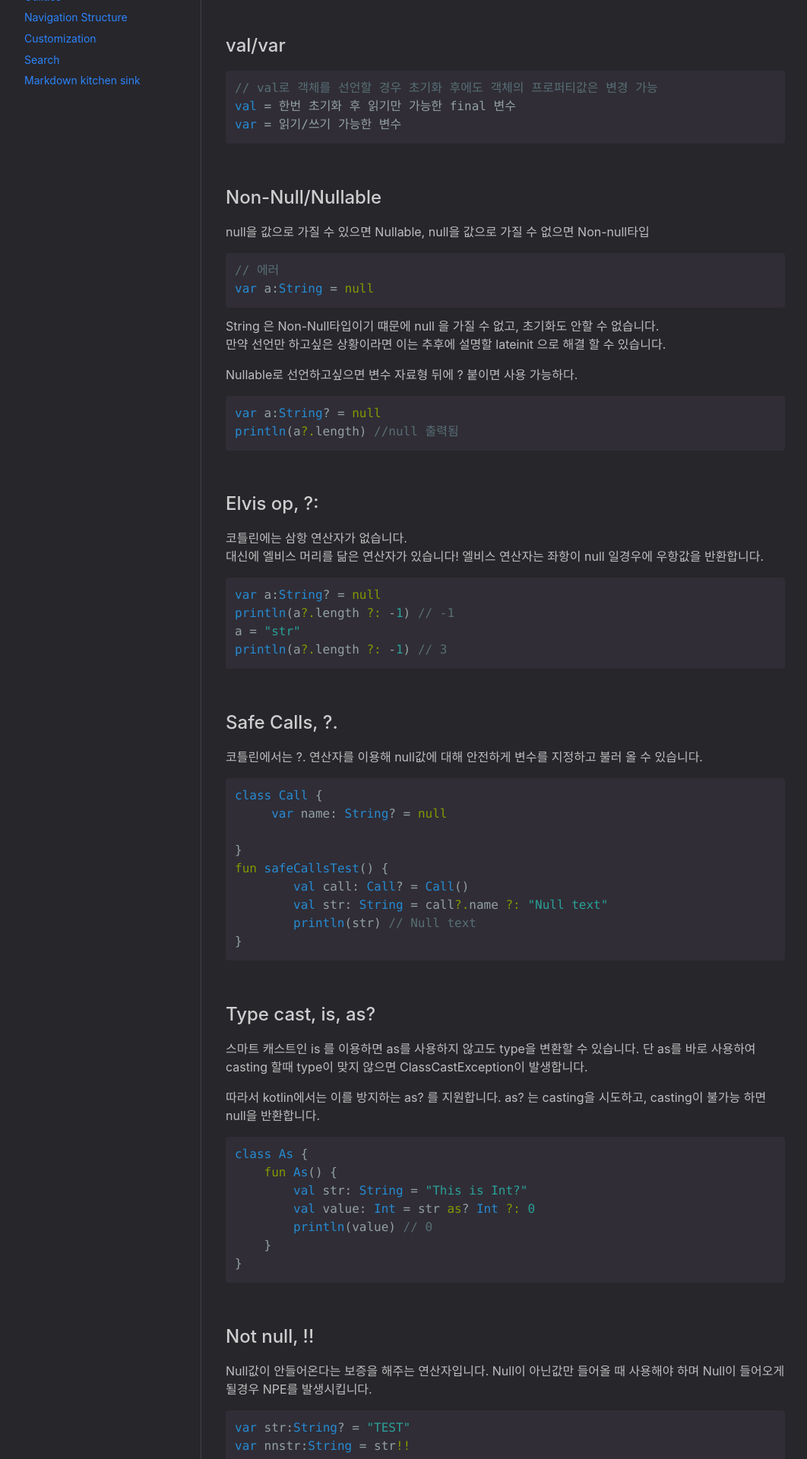
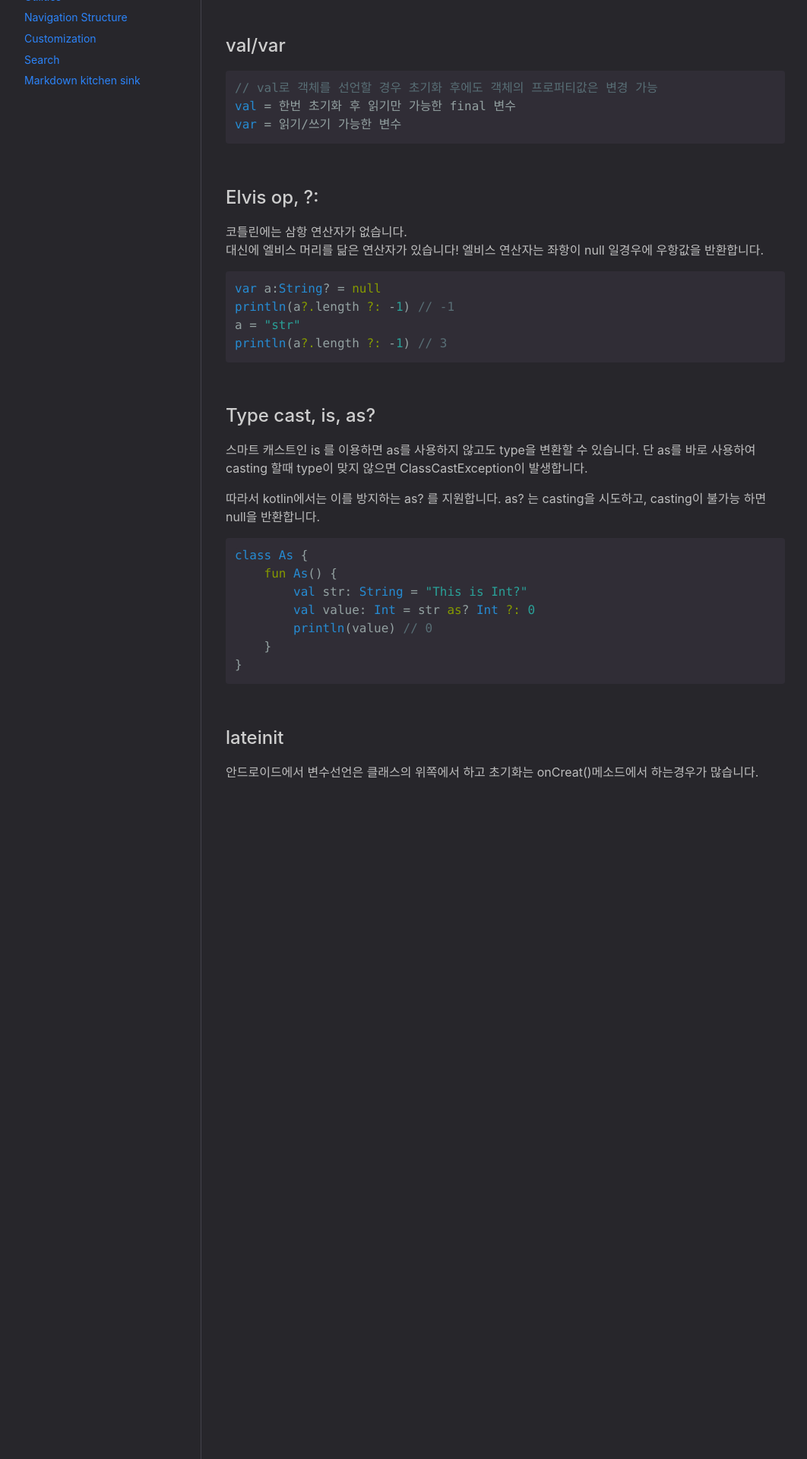
Before and after one commit to labyrintos71/deprecated_docs_2019, a Jekyll site: the page built from docs/kotlin/변수.md, in a window 1280 px wide. Shown: the part 347-2267 px from the top of the page at 76% size, without its empty margins (107-1169 px from the left). Built offline with Jekyll 4.4.1, drawn with Linux system fonts in a browser that asks for light colours; some of the changed text lies outside the part shown.

Commit message:
Update 변수.md

````diff
--- a/docs/kotlin/변수.md
+++ b/docs/kotlin/변수.md
@@ -24,22 +24,6 @@ var = 읽기/쓰기 가능한 변수
 ```
 ####  Space
 
-## Non-Null/Nullable
-null을 값으로 가질 수 있으면 Nullable, null을 값으로 가질 수 없으면 Non-null타입
-```kotlin
-// 에러
-var a:String = null
-```
-String 은 Non-Null타입이기 떄문에 null 을 가질 수 없고, 초기화도 안할 수 없습니다.
-만약 선언만 하고싶은 상황이라면 이는 추후에 설명할 lateinit 으로 해결 할 수 있습니다.
-
-Nullable로 선언하고싶으면 변수 자료형 뒤에 ? 붙이면 사용 가능하다.
-```kotlin
-var a:String? = null
-println(a?.length) //null 출력됨
-```
-####  Space
-
 ## Elvis op, ?:
 코틀린에는 삼항 연산자가 없습니다.
 대신에 엘비스 머리를 닮은 연산자가 있습니다!
@@ -49,21 +33,6 @@ var a:String? = null
 println(a?.length ?: -1) // -1
 a = "str"
 println(a?.length ?: -1) // 3
-```
-####  Space
-
-## Safe Calls, ?.
-코틀린에서는 ?. 연산자를 이용해 null값에 대해 안전하게 변수를 지정하고 불러 올 수 있습니다.
-```kotlin
-class Call {
-     var name: String? = null
-
-}
-fun safeCallsTest() {
-        val call: Call? = Call()
-        val str: String = call?.name ?: "Null text"
-        println(str) // Null text
-}
 ```
 ####  Space
 
@@ -84,32 +53,5 @@ class As {
 ```
 ####  Space
 
-## Not null, !!
-Null값이 안들어온다는 보증을 해주는 연산자입니다.
-Null이 아닌값만 들어올 때 사용해야 하며 Null이 들어오게 될경우 NPE를 발생시킵니다.
-```kotlin
-var str:String? = "TEST"
-var nnstr:String = str!!
-```
-####  Space
-
 ## lateinit
 안드로이드에서 변수선언은 클래스의 위쪽에서 하고 초기화는 onCreat()메소드에서 하는경우가 많습니다.
-
-####  Space
-## let
-let 함수는 자신의 receiver 객체를 람다식 내부로 넘겨줍니다.
-지금 단계에서는 깊이 이해할 필요는 없습니다.
-다만 not null 일 경우에 지정된 구문을 실행할 상황에 사용해주시면 됩니다.
-```kotlin
-fun sendEmailTo(email: String) {
-println("Sending email to $email")
-}
-fun main(args: Array) {
-var email: String? = "let@example.com"
-email?.let { sendEmailTo(it) } // Sending email to let@example.com
-email = null
-email?.let { sendEmailTo(it) } // 실행되지 않음
-}
-
-```
````
